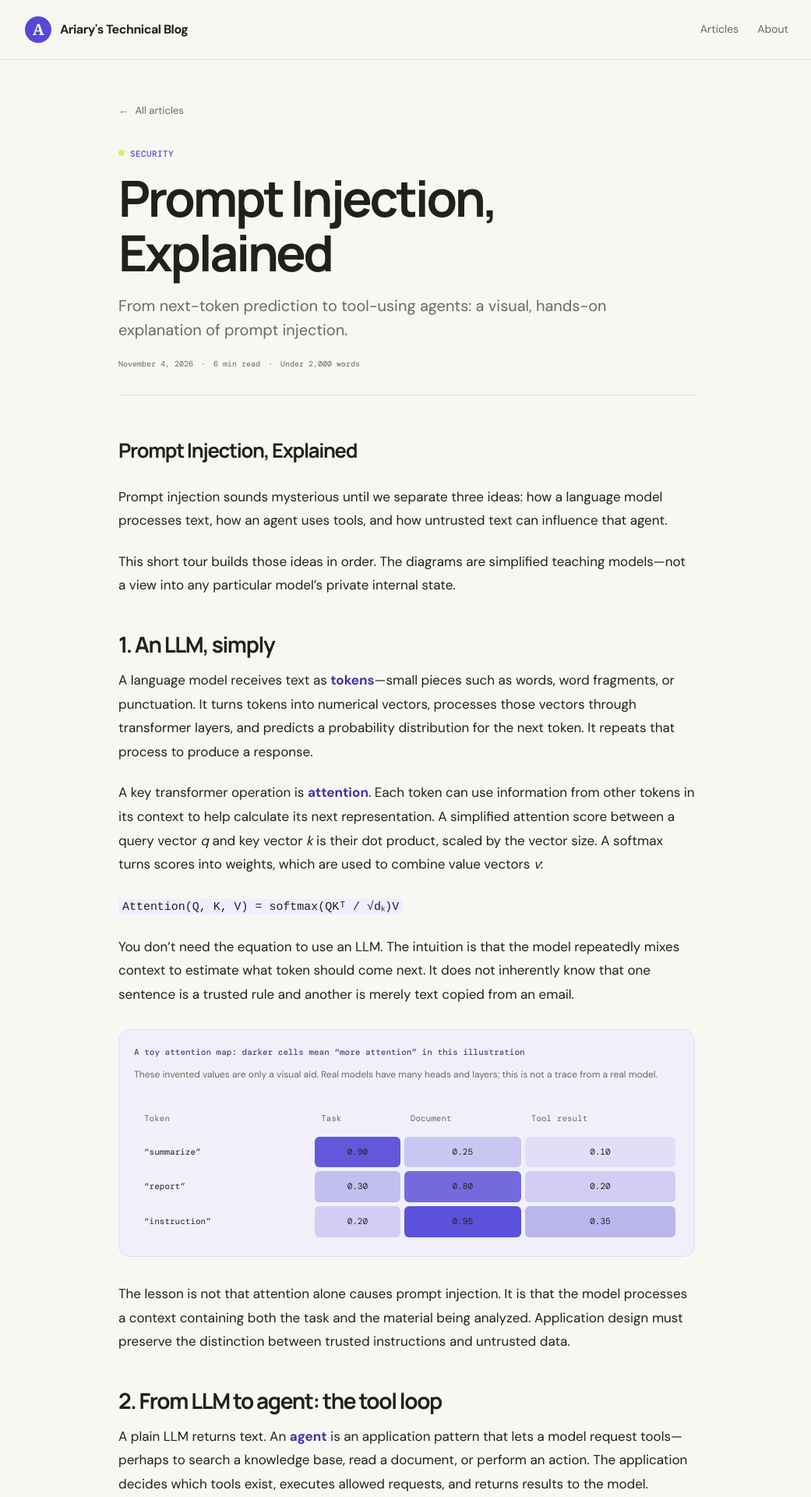
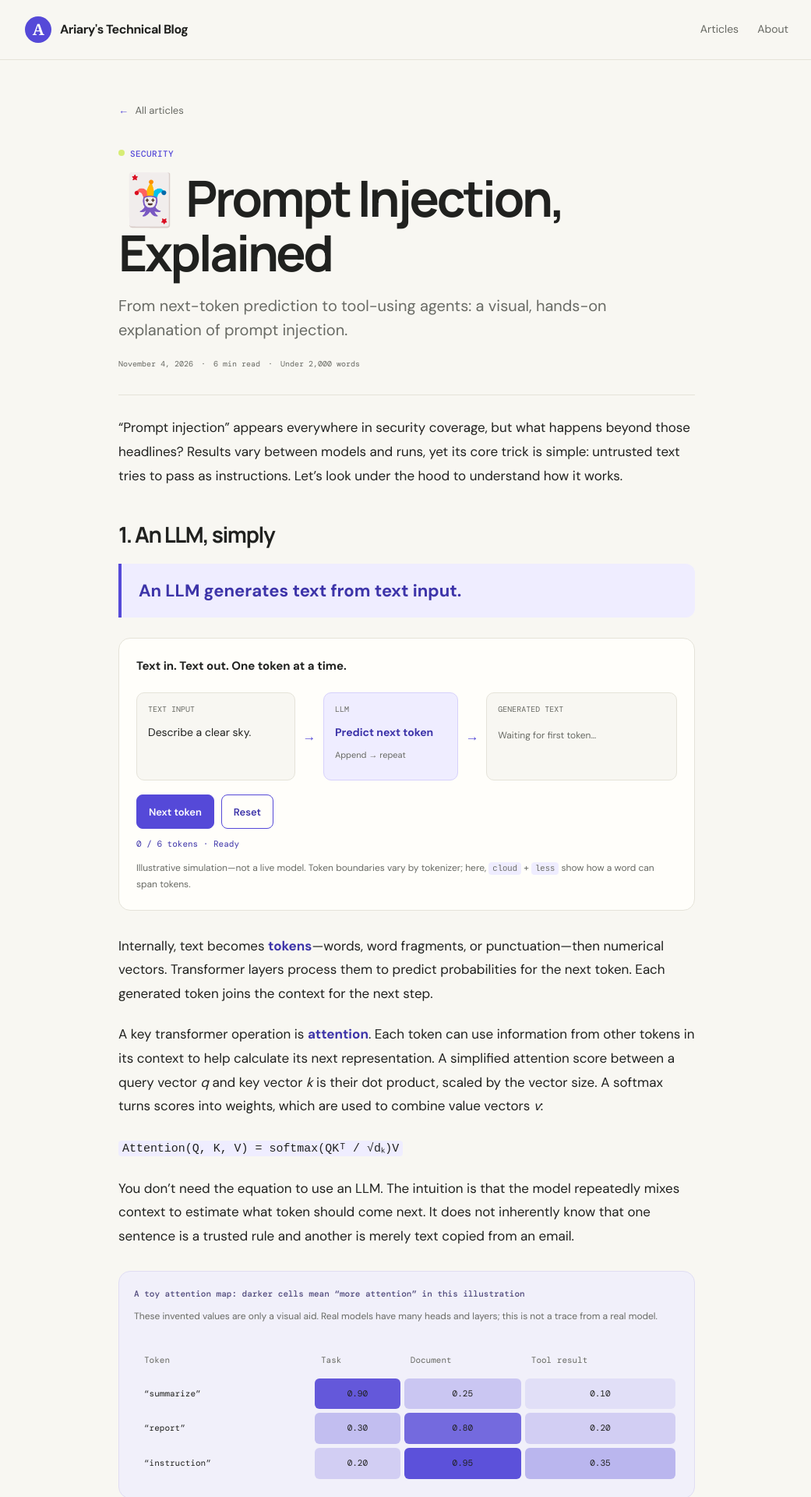
Before and after one commit to ariary/ariary.github.io, a Jekyll site: the page built from _posts/2026-11-04-prompt-injection-explained.md, in a window 1280 px wide. Shown: the top 1920 px of the page at 78% size, without its empty margins (118-1159 px from the left). Built offline with Jekyll 4.4.1, drawn with Linux system fonts in a browser that asks for light colours; some of the changed text lies outside the part shown.

Commit message:
Improve prompt injection article with token walkthrough

```diff
--- a/_layouts/default.html
+++ b/_layouts/default.html
@@ -9,6 +9,7 @@
     <link rel="stylesheet" href="{{ '/assets/css/visualizations.css' | relative_url }}">
     <link rel="alternate" type="application/atom+xml" title="{{ site.title | escape }}" href="{{ '/feed.xml' | relative_url }}">
     {% if page.demo %}<script src="{{ '/assets/js/injection-demo.js' | relative_url }}" defer></script>{% endif %}
+    {% if page.llm_demo %}<script src="{{ '/assets/js/llm-demo.js' | relative_url }}" defer></script>{% endif %}
   </head>
   <body>
     <a class="skip-link" href="#main">Skip to content</a>
--- a/_layouts/post.html
+++ b/_layouts/post.html
@@ -5,7 +5,7 @@ layout: default
   <a class="back-link" href="{{ '/' | relative_url }}"><span aria-hidden="true">←</span> All articles</a>
   <header class="post-header">
     <p class="eyebrow"><span class="eyebrow-dot" aria-hidden="true"></span>{{ page.categories | first | default: 'Notes' }}</p>
-    <h1>{{ page.title }}</h1>
+    <h1>{% if page.icon %}<span aria-hidden="true">{{ page.icon }}</span> {% endif %}{{ page.title }}</h1>
     {% if page.description %}<p class="post-deck">{{ page.description }}</p>{% endif %}
     <div class="post-meta">
       <time datetime="{{ page.date | date_to_xmlschema }}">{{ page.date | date: '%B %-d, %Y' }}</time>
--- a/_posts/2026-11-04-prompt-injection-explained.md
+++ b/_posts/2026-11-04-prompt-injection-explained.md
@@ -1,22 +1,40 @@
 ---
 layout: post
 title: "Prompt Injection, Explained"
+icon: "🃏"
 description: "From next-token prediction to tool-using agents: a visual, hands-on explanation of prompt injection."
 date: 2026-11-04 09:00:00 -0000
 categories: [security]
 reading_time: 6
 demo: true
+llm_demo: true
 ---
 
-# Prompt Injection, Explained
-
-Prompt injection sounds mysterious until we separate three ideas: how a language model processes text, how an agent uses tools, and how untrusted text can influence that agent.
-
-This short tour builds those ideas in order. The diagrams are simplified teaching models—not a view into any particular model's private internal state.
+“Prompt injection” appears everywhere in security coverage, but what happens beyond those headlines? Results vary between models and runs, yet its core trick is simple: untrusted text tries to pass as instructions. Let’s look under the hood to understand how it works.
 
 ## 1. An LLM, simply
 
-A language model receives text as **tokens**—small pieces such as words, word fragments, or punctuation. It turns tokens into numerical vectors, processes those vectors through transformer layers, and predicts a probability distribution for the next token. It repeats that process to produce a response.
+<aside class="concept-callout" aria-label="Key idea"><p>An LLM generates text from text input.</p></aside>
+
+<figure class="text-generation" data-llm-demo aria-labelledby="generation-caption">
+  <figcaption id="generation-caption">Text in. Text out. One token at a time.</figcaption>
+  <div class="generation-flow">
+    <div class="generation-card"><span class="generation-label">Text input</span><p>Describe a clear sky.</p></div>
+    <span class="generation-arrow" aria-hidden="true">→</span>
+    <div class="generation-card generation-model"><span class="generation-label">LLM</span><p>Predict next token</p><span class="generation-loop">Append → repeat</span></div>
+    <span class="generation-arrow" aria-hidden="true">→</span>
+    <div class="generation-card"><span class="generation-label">Generated text</span><div class="token-output" data-token-output aria-label="Generated text">The sky is cloudless.</div></div>
+  </div>
+  <div class="generation-controls" data-token-controls hidden>
+    <button type="button" data-next-token>Next token</button>
+    <button type="button" data-reset-tokens>Reset</button>
+  </div>
+  <p class="token-status" data-token-status role="status" aria-live="polite" aria-atomic="true">Example output: The sky is cloudless.</p>
+  <p class="generation-note">Illustrative simulation—not a live model. Token boundaries vary by tokenizer; here, <code>cloud</code> + <code>less</code> show how a word can span tokens.</p>
+  <p class="generation-print">Example output: The sky is cloudless.</p>
+</figure>
+
+Internally, text becomes **tokens**—words, word fragments, or punctuation—then numerical vectors. Transformer layers process them to predict probabilities for the next token. Each generated token joins the context for the next step.
 
 A key transformer operation is **attention**. Each token can use information from other tokens in its context to help calculate its next representation. A simplified attention score between a query vector *q* and key vector *k* is their dot product, scaled by the vector size. A softmax turns scores into weights, which are used to combine value vectors *v*:
 
@@ -43,6 +61,8 @@ The lesson is not that attention alone causes prompt injection. It is that the m
 
 ## 2. From LLM to agent: the tool loop
 
+<aside class="concept-callout" aria-label="Key idea"><p>An agent connects an LLM to tools.</p></aside>
+
 A plain LLM returns text. An **agent** is an application pattern that lets a model request tools—perhaps to search a knowledge base, read a document, or perform an action. The application decides which tools exist, executes allowed requests, and returns results to the model.
 
 <figure class="flow-figure" aria-labelledby="tool-flow-caption">
@@ -57,6 +77,8 @@ A plain LLM returns text. An **agent** is an application pattern that lets a mod
 A tool request is not permission by itself. The application should check who is asking, what the tool can do, and whether the action needs approval. A read-only lookup and sending a message should not share the same trust level.
 
 ## 3. Prompt injection: when data tries to act like instructions
+
+<aside class="concept-callout" aria-label="Key idea"><p>Prompt injection tries to turn untrusted text into instructions.</p></aside>
 
 Prompt injection happens when text the model is supposed to process—such as a web page or document—contains instructions that try to redirect the model. The injected text is data, not an authorized command, but the model may still be influenced by it.
 
--- a/assets/css/visualizations.css
+++ b/assets/css/visualizations.css
@@ -1,4 +1,29 @@
 /* Prompt-injection article: illustrative visualizations and local-only demo. */
+.concept-callout { margin: 20px 0 24px; padding: 18px 22px; border-left: 4px solid var(--accent); border-radius: 0 12px 12px 0; background: var(--accent-wash); }
+.prose .concept-callout p { margin: 0; color: var(--accent-dark); font-size: clamp(18px, 3vw, 22px); font-weight: 700; line-height: 1.5; }
+.text-generation { margin: 26px 0 30px; padding: 22px; border: 1px solid var(--line); border-radius: 15px; background: var(--white); }
+.text-generation figcaption { margin-bottom: 20px; font-weight: 700; font-size: 15px; }
+.generation-flow { display: grid; grid-template-columns: minmax(0, 1fr) 20px minmax(0, .85fr) 20px minmax(0, 1.2fr); align-items: stretch; gap: 8px; }
+.generation-card { min-width: 0; padding: 14px; border: 1px solid var(--line); border-radius: 10px; background: var(--paper); }
+.generation-label { display: block; margin-bottom: 12px; color: var(--muted); font: 10px var(--mono); text-transform: uppercase; }
+.prose .generation-card p { margin: 0; font-size: 14px; line-height: 1.6; }
+.generation-model { background: var(--accent-wash); border-color: #d6d1fb; }
+.generation-model p { color: var(--accent-dark); font-weight: 700; }
+.generation-loop { display: block; margin-top: 8px; color: var(--muted); font-size: 11px; }
+.generation-arrow { align-self: center; color: var(--accent); text-align: center; }
+.token-output { min-height: 58px; font-size: 15px; line-height: 1.9; overflow-wrap: anywhere; }
+.token-output:empty::before { content: 'Waiting for first token…'; color: var(--muted); font-size: 12px; }
+.generated-token { border-bottom: 2px solid #d6d1fb; white-space: pre-wrap; }
+.generated-token:last-child { border-color: var(--accent); background: var(--accent-wash); }
+.generation-controls { display: flex; flex-wrap: wrap; gap: 9px; margin-top: 18px; }
+.generation-controls[hidden] { display: none; }
+.generation-controls button { min-height: 44px; padding: 9px 15px; border: 1px solid var(--accent); border-radius: 8px; background: var(--accent); color: white; font: 600 13px var(--sans); cursor: pointer; }
+.generation-controls button + button { background: var(--white); color: var(--accent-dark); }
+.generation-controls button:disabled { opacity: .55; cursor: default; }
+.generation-controls button:focus-visible { outline: 3px solid var(--accent-dark); outline-offset: 3px; }
+.prose .token-status { margin: 12px 0; color: var(--accent-dark); font: 11px var(--mono); }
+.prose .generation-note { margin: 14px 0 0; color: var(--muted); font-size: 12px; line-height: 1.7; }
+.generation-print { display: none; }
 .matrix-figure, .chain-figure { margin: 30px 0 32px; padding: 19px; border: 1px solid #e0ddf3; border-radius: 15px; background: #f1f0fa; }
 .matrix-figure figcaption, .chain-figure figcaption { margin-bottom: 8px; color: #514b7d; font-family: var(--mono); font-size: 11px; font-weight: 500; }
 .matrix-note { margin: 0 0 13px; color: var(--muted); font-size: 12px; }
@@ -25,6 +50,10 @@
 .lab-log li { margin: 5px 0; }
 .injection-lab .lab-safety { margin: 12px 0 0; color: var(--muted); font-size: 11px; }
 @media (max-width: 600px) {
+  .text-generation { padding: 15px; }
+  .generation-flow { grid-template-columns: 1fr; }
+  .generation-arrow { transform: rotate(90deg); }
+  .token-output { min-height: 32px; }
   .matrix-figure, .chain-figure { padding: 14px; }
   .chain-flow { grid-template-columns: 1fr; gap: 5px; }
   .chain-flow span { min-height: 48px; }
@@ -32,6 +61,9 @@
   .injection-lab { padding: 15px; }
 }
 @media print {
+  .concept-callout, .text-generation { break-inside: avoid; }
+  .generation-controls, .token-status, .token-output { display: none; }
+  .generation-print { display: block; }
   .injection-lab { display: none; }
   .matrix-figure, .chain-figure { break-inside: avoid; background: white; }
   .attention-matrix td { print-color-adjust: exact; -webkit-print-color-adjust: exact; }
--- /dev/null
+++ b/assets/js/llm-demo.js
@@ -0,0 +1,36 @@
+// Local illustrative text-generation walkthrough.
+(() => {
+  const tokens = ['The', ' sky', ' is', ' cloud', 'less', '.'];
+  document.querySelectorAll('[data-llm-demo]').forEach((demo) => {
+    const output = demo.querySelector('[data-token-output]');
+    const status = demo.querySelector('[data-token-status]');
+    const controls = demo.querySelector('[data-token-controls]');
+    const next = demo.querySelector('[data-next-token]');
+    const reset = demo.querySelector('[data-reset-tokens]');
+    if (!output || !status || !controls || !next || !reset) return;
+    let count = 0;
+
+    function updateStatus() {
+      next.disabled = count === tokens.length;
+      status.textContent = `${count} / ${tokens.length} tokens · ${count === tokens.length ? 'Complete' : count === 0 ? 'Ready' : 'Generating'}`;
+    }
+
+    function restart() {
+      count = 0;
+      output.replaceChildren();
+      updateStatus();
+    }
+
+    next.addEventListener('click', () => {
+      if (count === tokens.length) return;
+      const token = document.createElement('span');
+      token.className = 'generated-token';
+      token.textContent = tokens[count++];
+      output.append(token);
+      updateStatus();
+    });
+    reset.addEventListener('click', restart);
+    restart();
+    controls.hidden = false;
+  });
+})();
--- a/index.html
+++ b/index.html
@@ -33,7 +33,7 @@ title: Home
         <div class="article-number" aria-hidden="true">{% if forloop.index < 10 %}0{% endif %}{{ forloop.index }}</div>
         <div class="article-card-content">
           <p class="eyebrow">{{ post.categories | first | default: 'Notes' }} <span aria-hidden="true">·</span> <time datetime="{{ post.date | date_to_xmlschema }}">{{ post.date | date: '%b %-d, %Y' }}</time></p>
-          <h3><a href="{{ post.url | relative_url }}">{{ post.title }}</a></h3>
+          <h3><a href="{{ post.url | relative_url }}">{% if post.icon %}<span aria-hidden="true">{{ post.icon }}</span> {% endif %}{{ post.title }}</a></h3>
           <p>{{ post.description | default: post.excerpt | strip_html | strip_newlines | truncate: 180 }}</p>
           <a class="read-link" href="{{ post.url | relative_url }}">Read article <span aria-hidden="true">→</span></a>
         </div>
```
Also changed, not shown: tests/llm-demo.test.cjs (added, +78 -0 lines).
